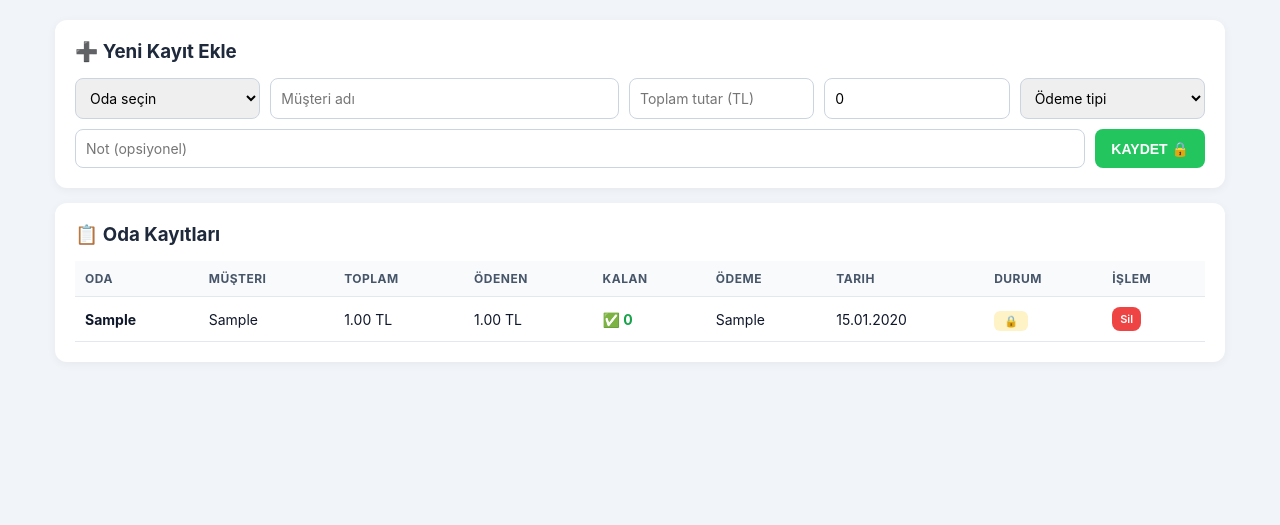
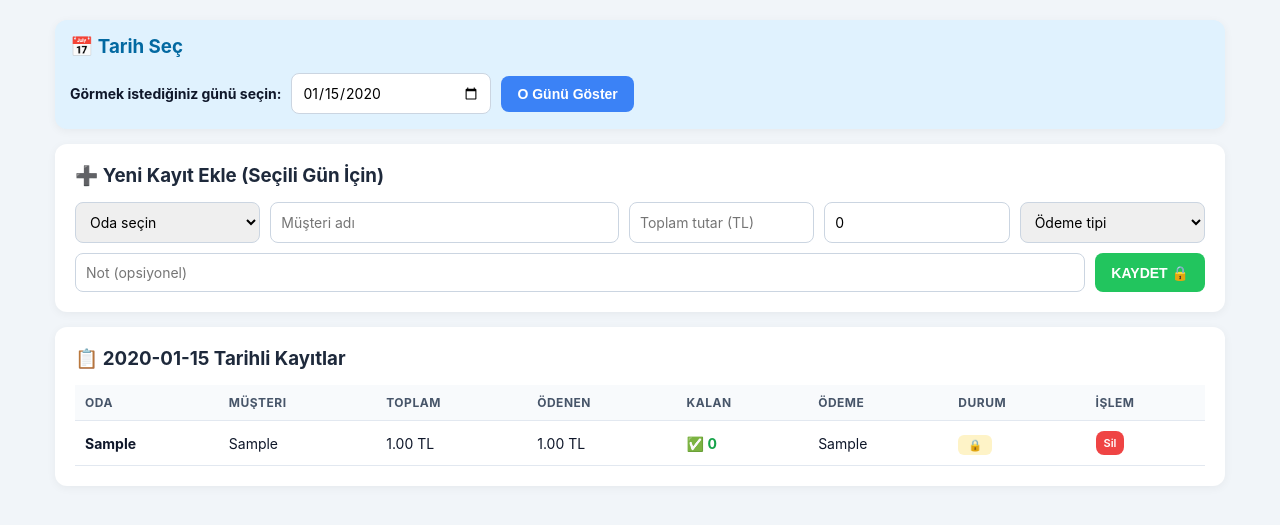
Before and after one commit to Kadirsh299/otel-kasa, a Flask app: page /odalar?tarih=2020-01-15 in a window 1280 px wide. Shown: the part 53-578 px from the top of the page. Run offline with Flask 3, Linux system fonts and the light colour scheme; the visitor is signed in with stand-in values (Sample User, id 1); tables that the repository leaves empty hold one stand-in row (values such as "Sample post").

Commit message:
Update odalar.html

```diff
--- a/templates/odalar.html
+++ b/templates/odalar.html
@@ -1,7 +1,17 @@
 {% extends "base.html" %}{% block icerik %}
+<div class="kart" style="background:#e0f2fe; margin-bottom:15px; padding:15px;">
+    <h3 style="margin-top:0; color:#0369a1;">📅 Tarih Seç</h3>
+    <form method="get" class="form-row" style="align-items:center; margin:0;">
+        <label style="font-weight:bold; font-size:14px;">Görmek istediğiniz günü seçin:</label>
+        <input type="date" name="tarih" value="{{ secili_tarih }}" required style="max-width:200px;">
+        <button class="btn btn-mavi" type="submit" style="width:auto;">O Günü Göster</button>
+    </form>
+</div>
+
 <div class="kart">
-<h3>➕ Yeni Kayıt Ekle</h3>
+<h3>➕ Yeni Kayıt Ekle (Seçili Gün İçin)</h3>
 <form method="post" action="{{ url_for('gecmis_kayit_talebi') if not admin else url_for('kayit_ekle') }}">
+<input type="hidden" name="kayit_tarihi" value="{{ secili_tarih }}">
 <div class="form-row">
 <select name="oda" required>
 <option value="">Oda seçin</option>
@@ -20,7 +30,7 @@
 
 {% if not admin %}
 <div class="form-row" style="margin-top:10px; background:#fef3c7; padding:10px; border-radius:8px;">
-    <p style="width:100%; margin:0 0 5px 0; font-size:12px; color:#92400e;"><b>Dikkat:</b> Geçmiş tarihli kayıt girecekseniz sebep yazmalısınız.</p>
+    <p style="width:100%; margin:0 0 5px 0; font-size:12px; color:#92400e;"><b>Dikkat:</b> Farklı bir tarihe kayıt girecekseniz sebep yazmalısınız.</p>
     <input type="date" name="tarih" required style="flex:1;">
     <input name="sebep" placeholder="Geçmiş tarih sebebi (ZORUNLU)" required style="flex:2;">
 </div>
@@ -35,20 +45,27 @@
 </div>
 
 <div class="kart">
-<h3>📋 Oda Kayıtları</h3>
+<h3>📋 {{ secili_tarih }} Tarihli Kayıtlar</h3>
+{% if kayitlar %}
 <div style="overflow-x:auto"><table>
-<tr><th>Oda</th><th>Müşteri</th><th>Toplam</th><th>Ödenen</th><th>Kalan</th><th>Ödeme</th><th>Tarih</th><th>Durum</th><th>İşlem</th></tr>
+<tr><th>Oda</th><th>Müşteri</th><th>Toplam</th><th>Ödenen</th><th>Kalan</th><th>Ödeme</th><th>Durum</th><th>İşlem</th></tr>
 {% for k in kayitlar %}
 <tr>
 <td><b>{{ k.oda_no }}</b></td><td>{{ k.musteri_adi or "-" }}</td>
 <td>{{ "%.2f"|format(k.toplam_tutar) }} TL</td><td>{{ "%.2f"|format(k.odenen) }} TL</td>
 <td>{% if k.kalan > 0.01 %}<b style="color:#dc2626">{{ "%.2f"|format(k.kalan) }} TL</b>{% else %}<span style="color:#16a34a;font-weight:bold">✅ 0</span>{% endif %}</td>
-<td>{{ k.tip }}</td><td>{{ k.tarih.strftime("%d.%m.%Y") }}</td>
+<td>{{ k.tip }}</td>
 <td>{% if k.kilitli %}<span class="kilitli">🔒</span>{% else %}<span class="acik">🔓</span>{% endif %}</td>
 <td>{% if admin %}<a href="{{ url_for('kayit_sil', kid=k.id) }}" class="btn btn-kirmizi" style="padding:5px 8px;font-size:11px" onclick="return confirm('Silinsin mi?')">Sil</a>{% else %}<button class="btn btn-turuncu" style="padding:5px 8px;font-size:11px" onclick="talepAc({{ k.id }}, {{ k.toplam_tutar }})">Değişiklik</button>{% endif %}</td>
 </tr>
 {% endfor %}
-</table></div></div>
+</table></div>
+{% else %}
+<div style="text-align:center; padding:30px; color:#64748b;">
+    <h3>Bu tarihte henüz kayıt yok.</h3>
+</div>
+{% endif %}
+</div>
 
 <div id="modal" style="display:none;position:fixed;top:0;left:0;width:100%;height:100%;background:rgba(0,0,0,.6);z-index:999;align-items:center;justify-content:center;padding:20px">
 <div class="kart" style="max-width:420px;width:100%;margin:0"><h3>✏️ Değişiklik Talebi</h3>
```
